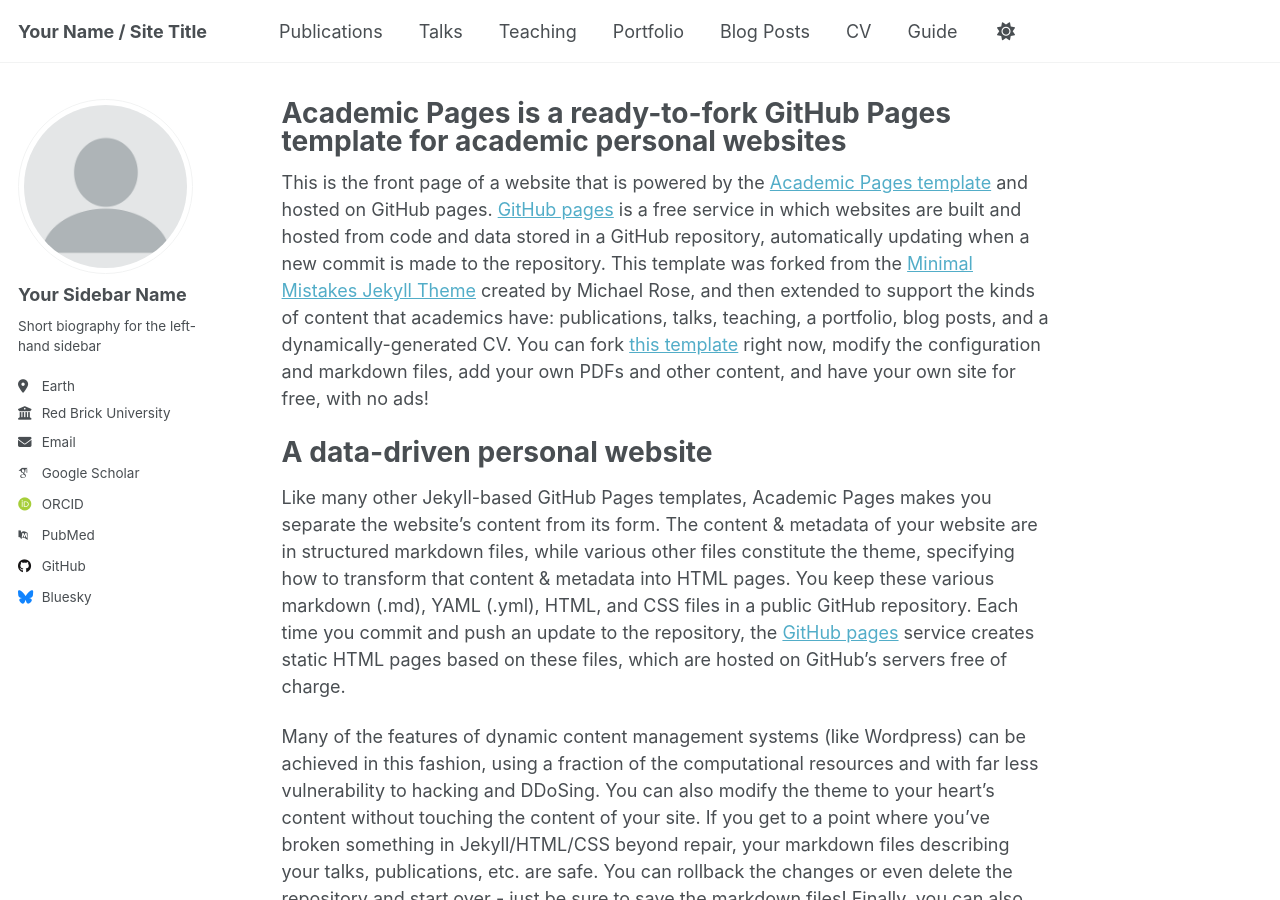
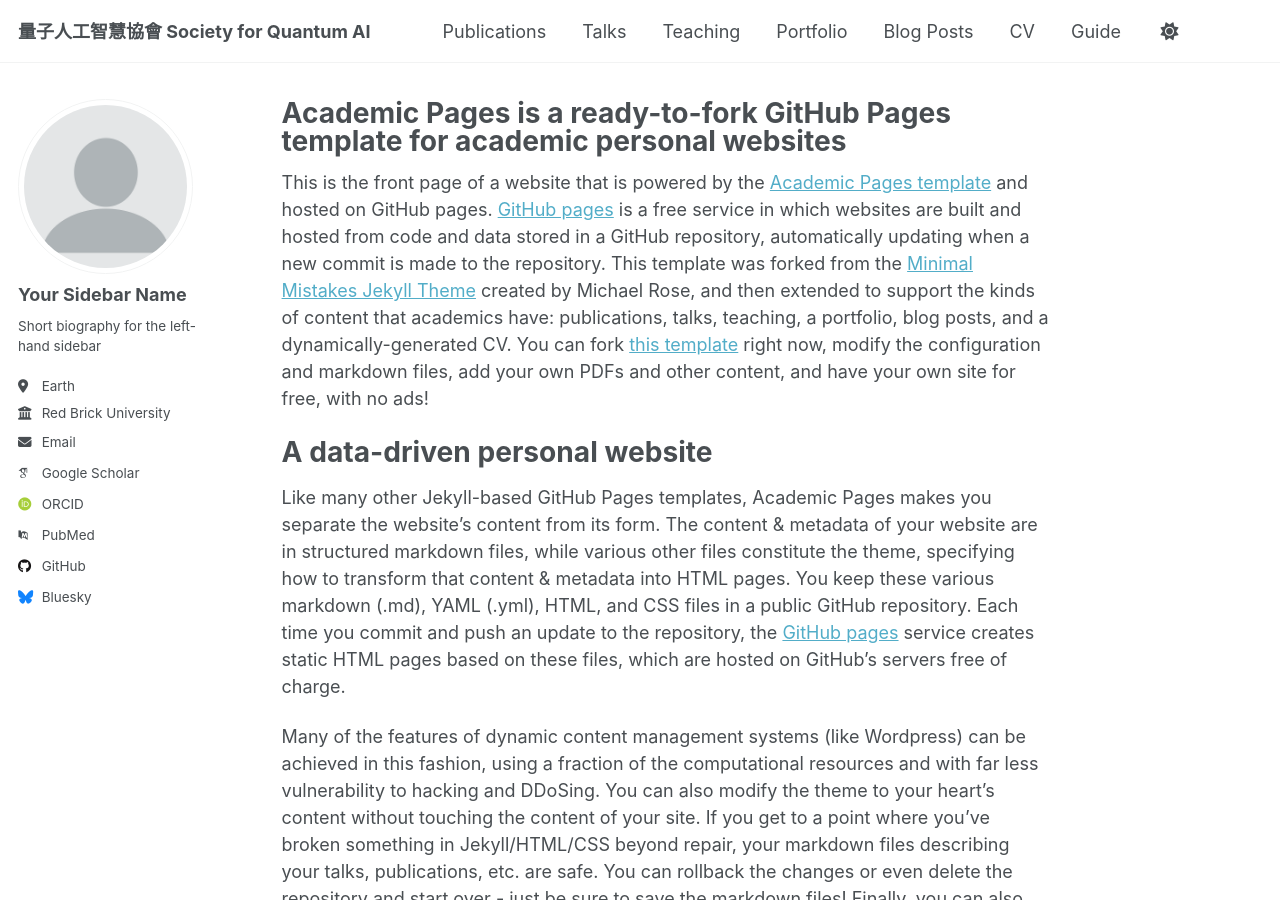
Before and after one commit to danielqnow/QuantumIntelligenceSociety.github.io, a Jekyll site: the page built from _pages/about.md, in a window 1280 px wide and 900 px high. Built offline with Jekyll 4.4.1, drawn with Linux system fonts in a browser that asks for light colours; some web fonts are replaced.

Commit message:
Test git push origin master

```diff
--- a/_config.yml
+++ b/_config.yml
@@ -9,7 +9,7 @@
 # Basic Site Settings
 locale                   : "en-US"
 site_theme               : "default"
-title                    : "Your Name / Site Title"
+title                    : "量子人工智慧協會 Society for Quantum AI"
 title_separator          : "-"
 name                     : &name "Your Name"
 description              : &description "personal description"
```
